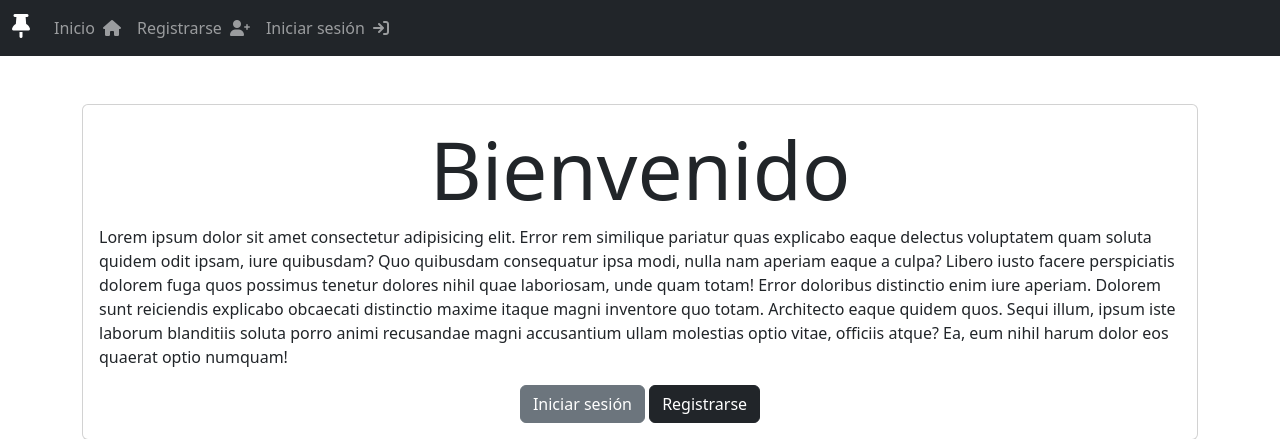
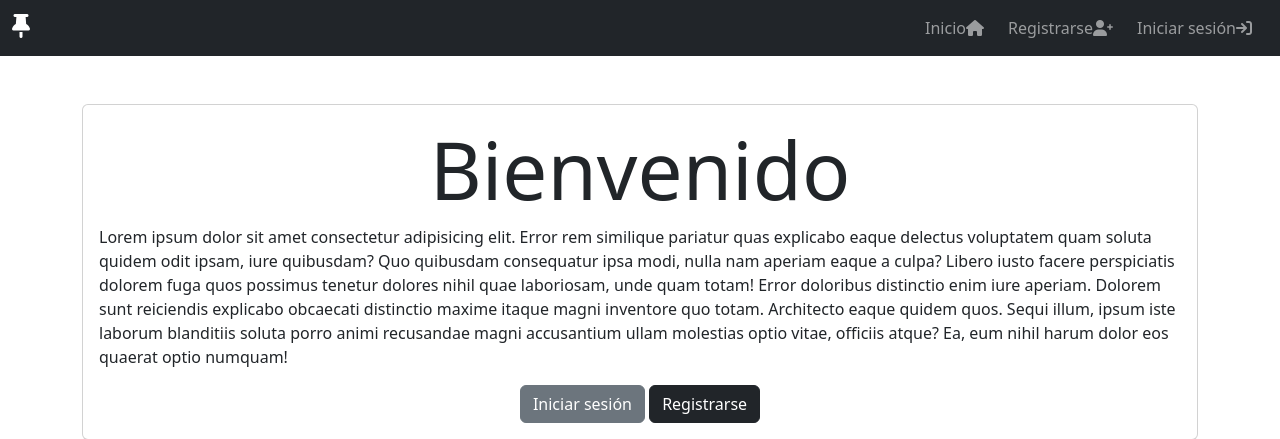
Before and after one commit to koji17x/Django-crud, a Django app: page / in a window 1280 px wide. Shown: the top 439 px of the page. Run offline with Django 5.2, Linux system fonts and the light colour scheme.

Commit message:
mejoras con imagenes 1

```diff
--- a/taks/templates/base.html
+++ b/taks/templates/base.html
@@ -12,15 +12,22 @@
             font-size: 1.5rem;
             color: #ffffff;
         }
-
         .nav-link {
             display: flex;
             align-items: center;
         }
-
         .nav-link i {
-            margin-left: 0.5rem;
-            /* Espaciado entre el texto y el icono */
+            margin-right: 0.5rem; /* Espaciado entre el icono y el texto */
+        }
+        .nav-link.align-left i {
+            margin-right: 0.5rem; /* Espaciado entre el icono y el texto */
+        }
+        .nav-link.align-right i {
+            margin-left: 0.5rem; /* Espaciado para el icono alineado a la derecha */
+        }
+        .nav-link.logout i {
+            margin-left: 0.5rem; /* Espaciado específico para el enlace de salir */
+            margin-right: 0; /* Eliminar margen derecho para alinear a la derecha */
         }
     </style>
 </head>
@@ -37,44 +44,42 @@
                 <span class="navbar-toggler-icon"></span>
             </button>
             <div class="collapse navbar-collapse" id="navbarNav">
-                <ul class="navbar-nav me-auto">
+                <ul class="navbar-nav ms-auto">
                     <li class="nav-item">
-                        <a href="/" class="nav-link">Inicio
+                        <a href="/" class="nav-link align-left">Inicio
                             <i class="fa fa-home" aria-hidden="true"></i>
                         </a>
                     </li>
 
                     {% if user.is_authenticated %}
                     <li class="nav-item">
-                        <a href="{% url 'tasks' %}" class="nav-link">Tareas pendientes
+                        <a href="{% url 'tasks' %}" class="nav-link align-left">Tareas pendientes
                             <i class="fa fa-tasks" aria-hidden="true"></i>
                         </a>
                     </li>
                     <li class="nav-item">
-                        <a href="{% url 'tasks_completed' %}" class="nav-link">Tareas completadas
-                            <i class="fa fa-check-square" aria-hidden="true"></i>
+                        <a href="{% url 'tasks_completed' %}" class="nav-link align-left">Tareas completadas
+                            <i class="fa fa-check-circle-o" aria-hidden="true"></i>
                         </a>
                     </li>
                     <li class="nav-item">
-                        <a href="{% url 'create_task' %}" class="nav-link">Crear tareas
-                            <i class="fa fa-plus-square" aria-hidden="true"></i>
+                        <a href="{% url 'create_task' %}" class="nav-link align-left">Crear tareas
+                            <i class="fa fa-plus-square-o" aria-hidden="true"></i>
                         </a>
                     </li>
-                    <ul class="navbar-nav ml-auto">
-                        <li class="nav-item">
-                            <a href="{% url 'logout' %}" class="nav-link">Salir
-                                <i class="fa fa-sign-out" aria-hidden="true"></i>
-                            </a>
-                        </li>
-                    </ul>
+                    <li class="nav-item">
+                        <a href="{% url 'logout' %}" class="nav-link logout">Salir
+                            <i class="fa fa-sign-out" aria-hidden="true"></i>
+                        </a>
+                    </li>
                     {% else %}
                     <li class="nav-item">
-                        <a href="{% url 'signup' %}" class="nav-link">Registrarse
+                        <a href="{% url 'signup' %}" class="nav-link align-left">Registrarse
                             <i class="fa fa-user-plus" aria-hidden="true"></i>
                         </a>
                     </li>
                     <li class="nav-item">
-                        <a href="{% url 'signin' %}" class="nav-link">Iniciar sesión
+                        <a href="{% url 'signin' %}" class="nav-link align-left">Iniciar sesión
                             <i class="fa fa-sign-in" aria-hidden="true"></i>
                         </a>
                     </li>
```
